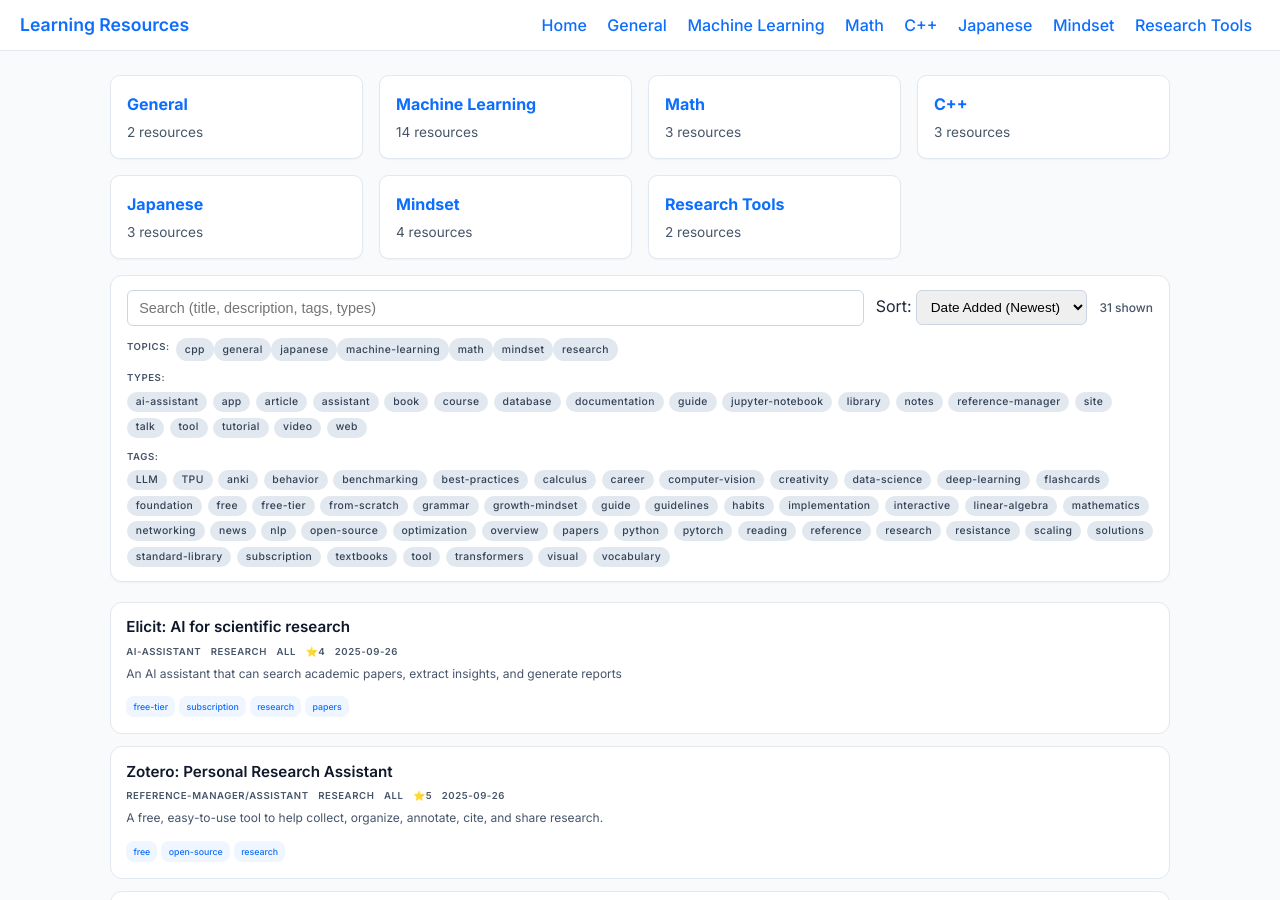
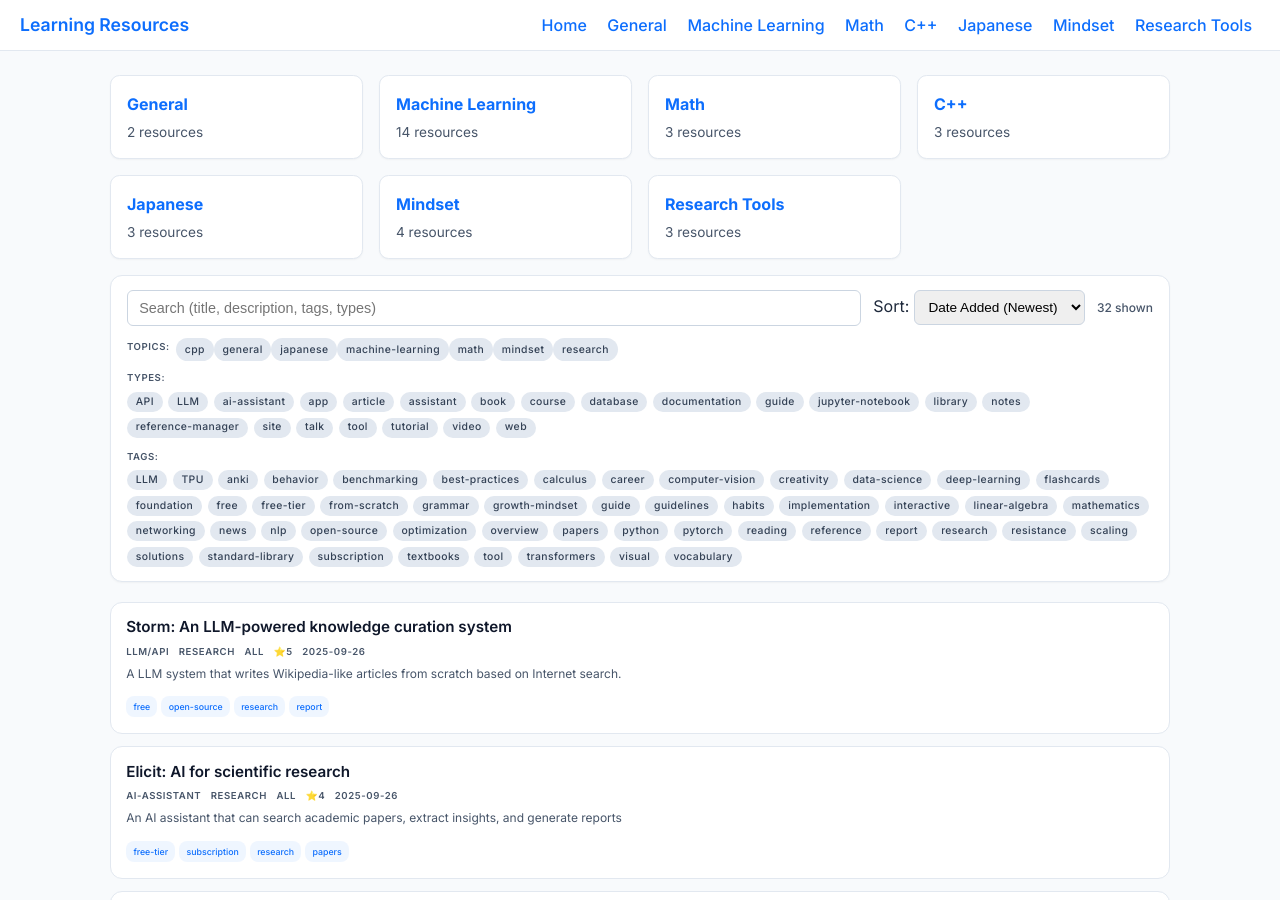
Before and after one commit to malsuryc/resources, a Jekyll site: the page built from index.md, in a window 1280 px wide and 900 px high. Built offline with Jekyll 4.4.1, drawn with Linux system fonts in a browser that asks for light colours.

Commit message:
update resources

```diff
--- a/_data/resources.yml
+++ b/_data/resources.yml
@@ -272,8 +272,17 @@ resources:
     added: 2025-09-09
     rating: 5
 ####Mindset END####
+# free, free-tier/freemium, paid, subscription, open-source
 ####Research Tools START####
-  # free, free-tier/freemium, paid, subscription, open-source
+  - main: research
+    title: "Storm: An LLM-powered knowledge curation system"
+    url: http://storm.genie.stanford.edu/
+    description: "A LLM system that writes Wikipedia-like articles from scratch based on Internet search."
+    tags: ['free', 'open-source', 'research', 'report']
+    types: ['LLM', 'API']
+    level: all
+    added: 2025-09-26
+    rating: 5
   - main: research
     title: "Elicit: AI for scientific research"
     url: https://elicit.com/
```
